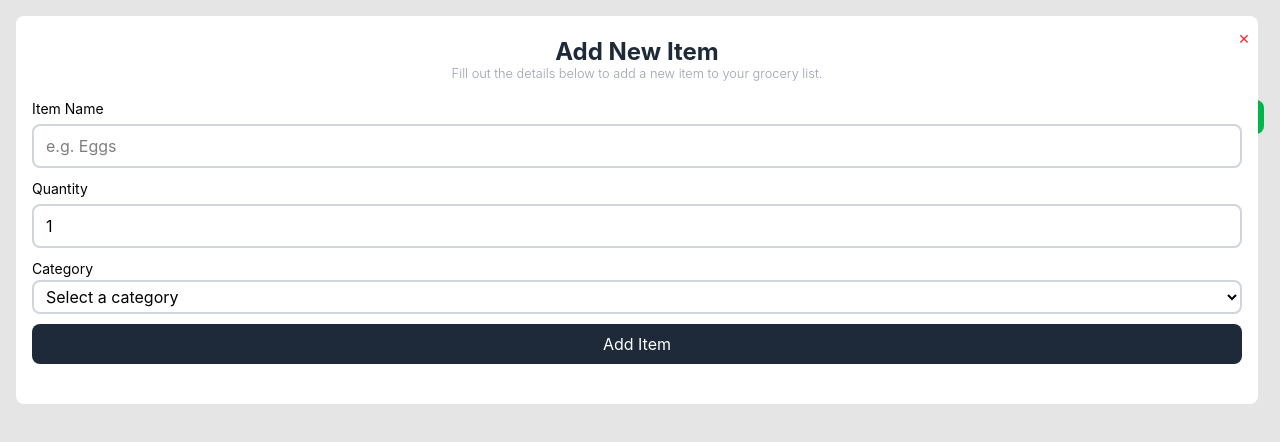
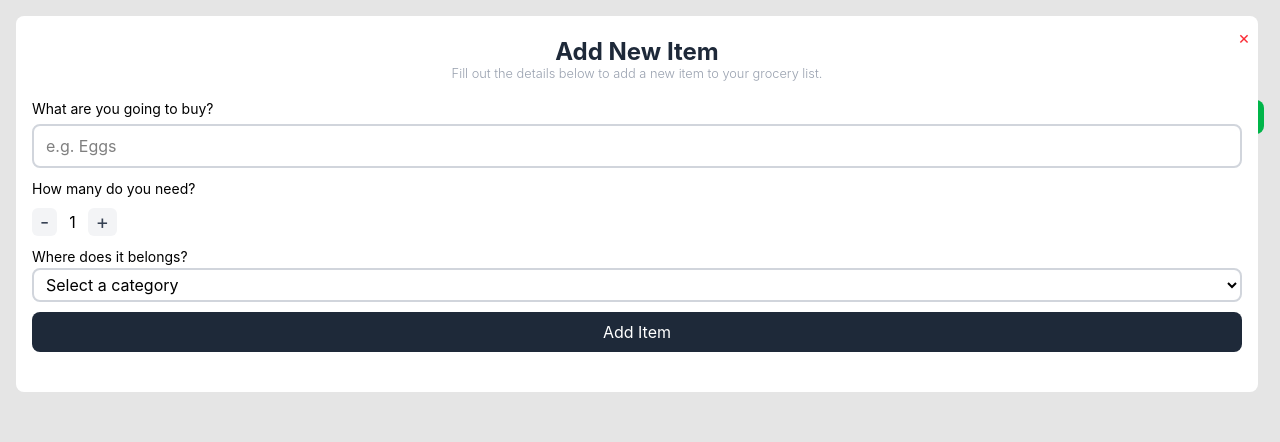
Before and after one commit to gabify/grocery-list-react, a React (Vite) app: page / in a window 1280 px wide. Both pictures are taken after a click on the button "Add Item". Shown: the top 442 px of the page. Built offline with nearby package versions, Linux system fonts and the light colour scheme.

Commit message:
Change the quantity section to interactive buttons

```diff
--- a/src/components/AddItemDialog.jsx
+++ b/src/components/AddItemDialog.jsx
@@ -44,7 +44,7 @@ const AddItemDialog = ({ isOpen, dialogRef, onClose }) => {
             <Header title="Add New Item" subtitle="Fill out the details below to add a new item to your grocery list." />
             <form className="mt-3 mb-5" onSubmit={handleSubmit}>
                 <div className="mb-2">
-                    <label className="text-sm">Item Name</label>
+                    <label className="text-sm">What are you going to buy?</label>
                     <input
                         type="text"
                         className="w-full rounded-lg border-2 border-gray-300 px-3 py-2 mt-1"
@@ -54,23 +54,24 @@ const AddItemDialog = ({ isOpen, dialogRef, onClose }) => {
                     />
                 </div>
                 <div className="mb-2">
-                    <label className="text-sm">Quantity</label>
-                    <input
-                        type="number"
-                        className="w-full rounded-lg border-2 border-gray-300 px-3 py-2 mt-1"
-                        placeholder="e.g. 12"
-                        value={quantity}
-                        onChange={(e) => {
-                            if(e.target.value < 1){
-                                setQuantity(1);
-                            }else{
-                                setQuantity(e.target.value)
+                    <label className="text-sm">How many do you need?</label>
+                    <div className="flex items-center gap-3 mt-2">
+                        <button
+                            type="button"
+                            className="bg-gray-100 text-gray-700 text-xl px-2 rounded-md"
+                            onClick={() =>{
+                            if(quantity  - 1 > 0){
+                                setQuantity(quantity - 1);
                             }
-                        }}
-                    />
+                        }}>-</button>
+                        <p>{quantity}</p>
+                        <button
+                            type="button"
+                            className="bg-gray-100 text-gray-700 text-xl px-2 rounded-md"onClick={() =>{setQuantity(quantity + 1)}}>+</button>
+                    </div>
                 </div>
                 <div className="mb-0.5">
-                    <label className="text-sm">Category</label>
+                    <label className="text-sm">Where does it belongs?</label>
                     <select className="w-full rounded-lg border-2 border-gray-300 px-2 py-1" onChange={(e) => setCategory(e.target.value)}>
                         <option value="">Select a category</option>
                         <option value="produce">Produce</option>
--- a/src/components/EditItemDialog.jsx
+++ b/src/components/EditItemDialog.jsx
@@ -40,7 +40,7 @@ const EditItemDialog = ({ item, isOpen, dialogRef, onClose }) => {
             <Header title="Edit Item" subtitle="Fill out the details below to edit the item." />
             <form className="mt-3 mb-5" onSubmit={handleSubmit}>
                 <div className="mb-2">
-                    <label className="text-sm">Item Name</label>
+                    <label className="text-sm">What are you going to buy?</label>
                     <input
                         type="text"
                         className="w-full rounded-lg border-2 border-gray-300 px-3 py-2 mt-1"
@@ -50,23 +50,24 @@ const EditItemDialog = ({ item, isOpen, dialogRef, onClose }) => {
                     />
                 </div>
                 <div className="mb-2">
-                    <label className="text-sm">Quantity</label>
-                    <input
-                        type="number"
-                        className="w-full rounded-lg border-2 border-gray-300 px-3 py-2 mt-1"
-                        placeholder="e.g. 12"
-                        value={quantity}
-                        onChange={(e) => {
-                            if(e.target.value < 1){
-                                setQuantity(1);
-                            }else{
-                                setQuantity(e.target.value)
+                    <label className="text-sm">How many do you need?</label>
+                    <div className="flex items-center gap-3 mt-2">
+                        <button
+                            type="button"
+                            className="bg-gray-100 text-gray-700 text-xl px-2 rounded-md"
+                            onClick={() =>{
+                            if(quantity  - 1 > 0){
+                                setQuantity(quantity - 1);
                             }
-                        }}
-                    />
+                        }}>-</button>
+                        <p>{quantity}</p>
+                        <button
+                            type="button"
+                            className="bg-gray-100 text-gray-700 text-xl px-2 rounded-md"onClick={() =>{setQuantity(quantity + 1)}}>+</button>
+                    </div>
                 </div>
                 <div className="mb-0.5">
-                    <label className="text-sm">Category</label>
+                    <label className="text-sm">Where does it belongs?</label>
                     <select className="w-full rounded-lg border-2 border-gray-300 px-2 py-1" value={category} onChange={(e) => setCategory(e.target.value)}>
                         <option value="">Select a category</option>
                         <option value="produce">Produce</option>
--- a/src/components/GroceryItem.jsx
+++ b/src/components/GroceryItem.jsx
@@ -33,7 +33,7 @@ const GroceryItem = ({ item }) => {
             </div>
 
             <div className="flex items-center gap-2">
-                <button className="text-amber-400 text-sm" onClick={(e) => {
+                <button className="text-amber-400 text-sm" disabled={item.isBought} onClick={(e) => {
                     e.stopPropagation();
                     openDialog();
                 }}>
```
Also changed, not shown: 1 other file (tests, documents, lock files or other folders).
